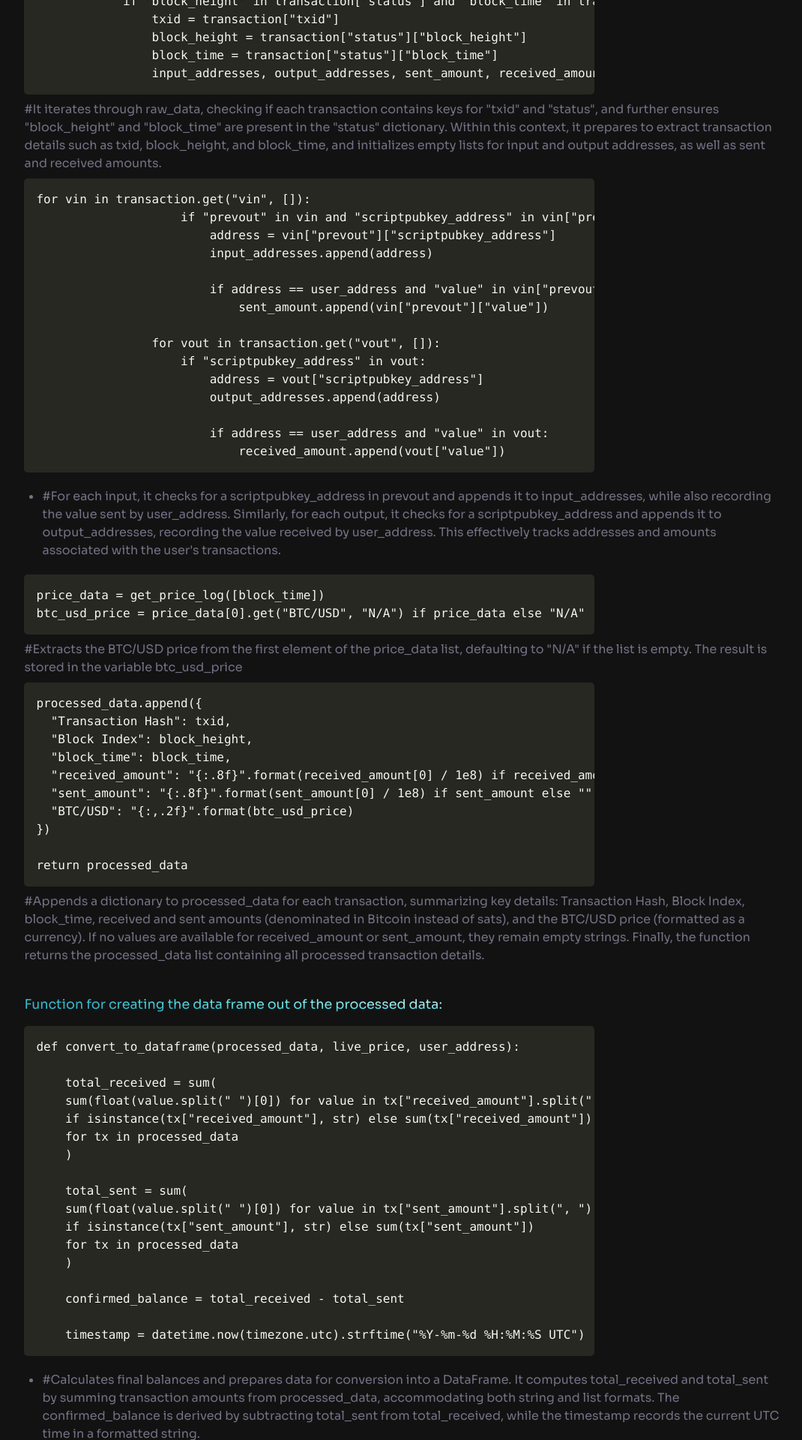
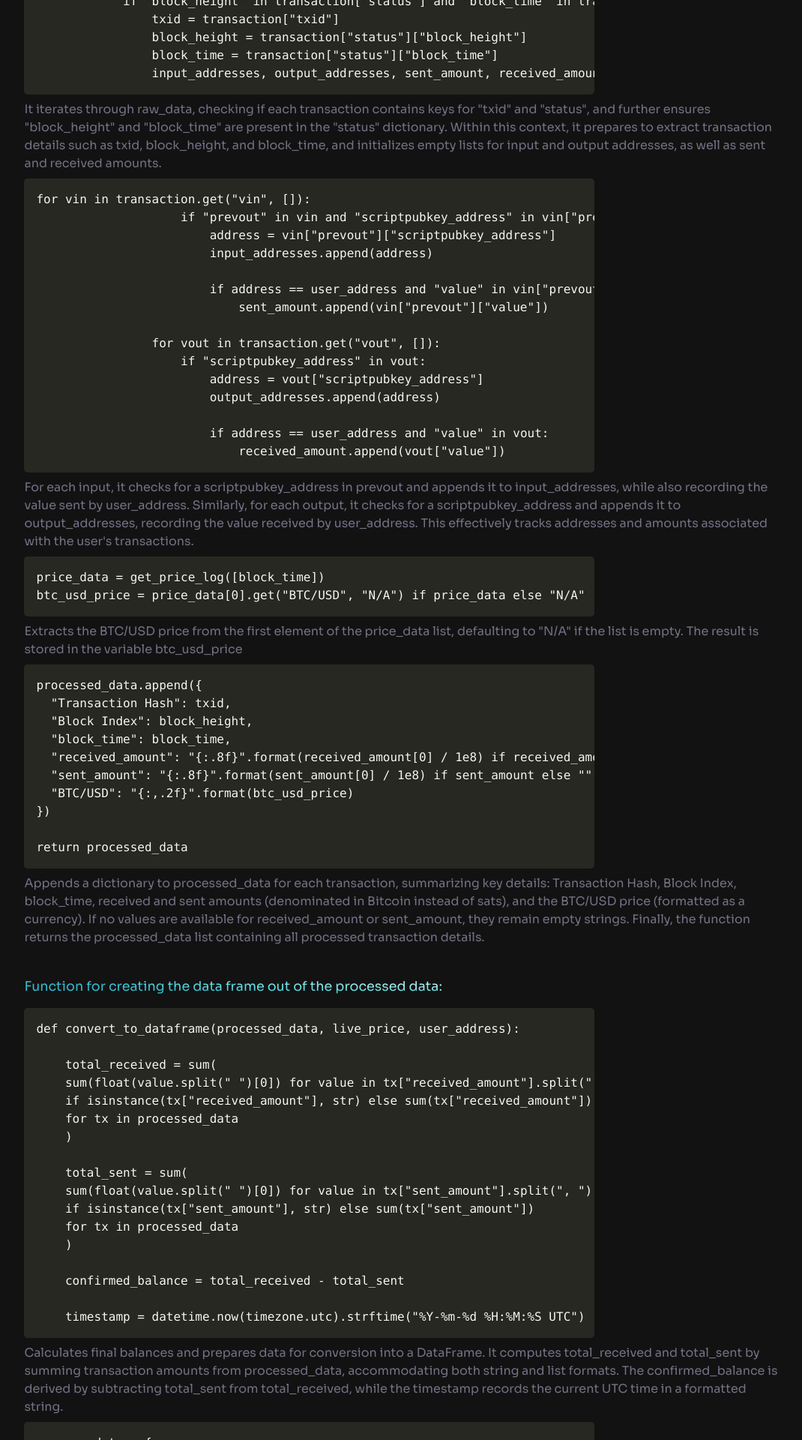
Before and after one commit to luansingjavier/mempool, a React (Vite) app: page / in a window 1280 px wide. Shown: the part 2980-4900 px from the top of the page at 75% size, without its empty margins (201-1271 px from the left). Built offline with nearby package versions, Linux system fonts and the light colour scheme.

Commit message:
chore: remove hash tags

```diff
--- a/src/components/PlatfromComponents.jsx
+++ b/src/components/PlatfromComponents.jsx
@@ -77,7 +77,7 @@ const PlatfromComponents = () => (
       {getProcessingDataCode}
     </SyntaxHighlighter>
     <span className="font-normal text-[16px] text-n-4 my-5">
-      #It iterates through raw_data, checking if each transaction contains keys
+      It iterates through raw_data, checking if each transaction contains keys
       for "txid" and "status", and further ensures "block_height" and
       "block_time" are present in the "status" dictionary. Within this context,
       it prepares to extract transaction details such as txid, block_height, and
@@ -91,16 +91,14 @@ const PlatfromComponents = () => (
     >
       {getTransactionCode}
     </SyntaxHighlighter>
-    <ul className="list-disc pl-6 mt-2 space-y-2">
-      <li className="font-normal text-[16px] text-n-4 my-5">
-        #For each input, it checks for a scriptpubkey_address in prevout and
+    <span className="font-normal text-[16px] text-n-4 my-5">
+      For each input, it checks for a scriptpubkey_address in prevout and
       appends it to input_addresses, while also recording the value sent by
       user_address. Similarly, for each output, it checks for a
       scriptpubkey_address and appends it to output_addresses, recording the
       value received by user_address. This effectively tracks addresses and
       amounts associated with the user's transactions.
-      </li>
-    </ul>
+    </span>
     <SyntaxHighlighter
       language="python"
       style={okaidia}
@@ -109,7 +107,7 @@ const PlatfromComponents = () => (
       {getPriceDataCode}
     </SyntaxHighlighter>
     <span className="font-normal text-[16px] text-n-4 my-5">
-      #Extracts the BTC/USD price from the first element of the price_data list,
+      Extracts the BTC/USD price from the first element of the price_data list,
       defaulting to "N/A" if the list is empty. The result is stored in the
       variable btc_usd_price
     </span>
@@ -121,7 +119,7 @@ const PlatfromComponents = () => (
       {getProcessedDataCode}
     </SyntaxHighlighter>
     <span className="font-normal text-[16px] text-n-4 my-5">
-      #Appends a dictionary to processed_data for each transaction, summarizing
+      Appends a dictionary to processed_data for each transaction, summarizing
       key details: Transaction Hash, Block Index, block_time, received and sent
       amounts (denominated in Bitcoin instead of sats), and the BTC/USD price
       (formatted as a currency). If no values are available for received_amount
@@ -138,16 +136,14 @@ const PlatfromComponents = () => (
     >
       {getConvertToDataCode}
     </SyntaxHighlighter>
-    <ul className="list-disc pl-6 mt-2 mb-4">
-      <li className="font-normal text-[16px] text-n-4 my-5">
-        #Calculates final balances and prepares data for conversion into a
+    <span className="font-normal text-[16px] text-n-4 my-5 ">
+      Calculates final balances and prepares data for conversion into a
       DataFrame. It computes total_received and total_sent by summing
       transaction amounts from processed_data, accommodating both string and
       list formats. The confirmed_balance is derived by subtracting total_sent
-        from total_received, while the timestamp records the current UTC time in
-        a formatted string.
-      </li>
-    </ul>
+      from total_received, while the timestamp records the current UTC time in a
+      formatted string.
+    </span>
     <SyntaxHighlighter
       language="python"
       style={okaidia}
@@ -156,7 +152,7 @@ const PlatfromComponents = () => (
       {getSummaryDataCode}
     </SyntaxHighlighter>
     <span className="font-normal text-[16px] text-n-4 my-5 ">
-      #Creates two DataFrames: summary_df for a high-level summary of the user's
+      Creates two DataFrames: summary_df for a high-level summary of the user's
       transactions and transactions_df for detailed transaction data. The
       summary_data dictionary stores labels and corresponding values like the
       user's address, timestamp, total amounts, confirmed balance, live BTC/USD
```
Lines whose indentation alone changed are shown as unchanged.
